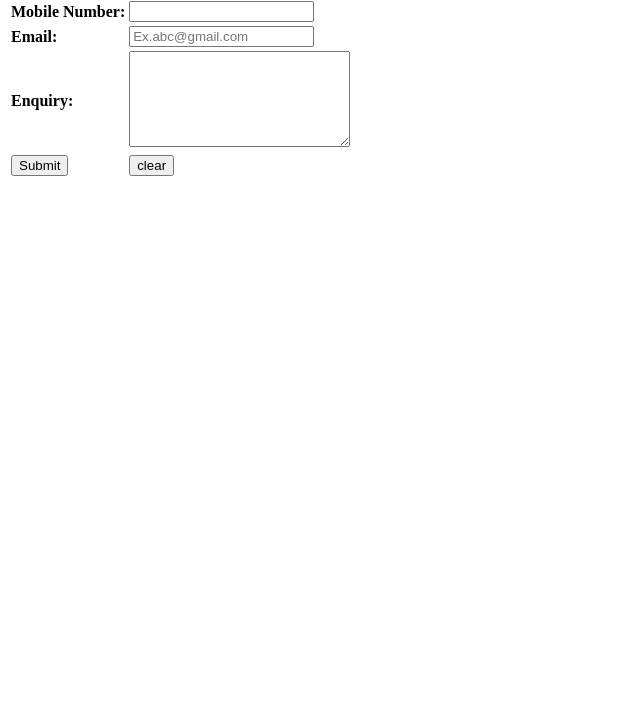
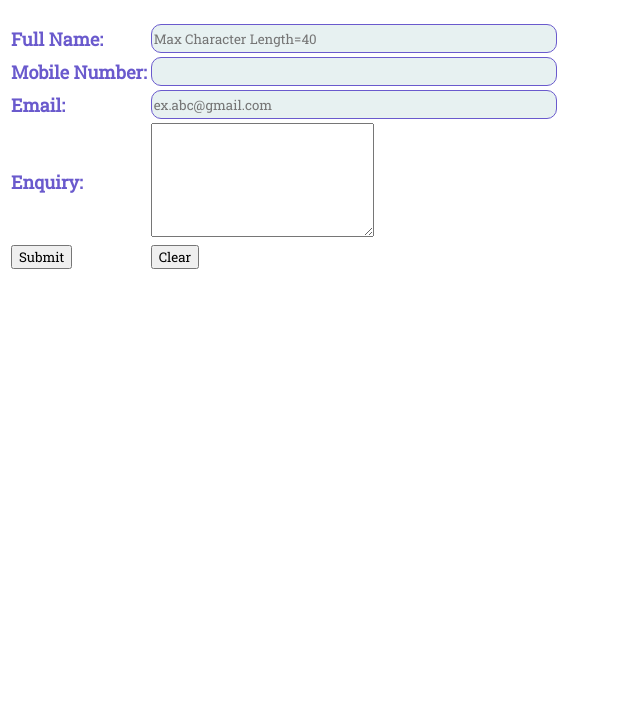
Before and after one commit to sayalighoropade/MyProfile, a plain HTML site: page contactus.html in a window 1280 px wide. Shown: the part 86-800 px from the top of the page, without its empty margins (0-640 px from the left). Drawn offline with Linux system fonts and the light colour scheme.

Commit message:
updated contactUs.html

```diff
--- a/contactus.html
+++ b/contactus.html
@@ -2,6 +2,52 @@
 <html>
   <head>
     <title>Contact Us</title>
+    <link rel="preconnect" href="https://fonts.googleapis.com" />
+    <link rel="preconnect" href="https://fonts.gstatic.com" crossorigin />
+    <link
+      href="https://fonts.googleapis.com/css2?family=Indie+Flower&family=Kanit&family=Oswald&family=Roboto+Slab&display=swap"
+      rel="stylesheet"/>
+    <style>
+      *{
+
+        text-transform: capitalize;
+        font-family: 'Roboto Slab', serif;
+
+      }
+      h3{
+        font-size: xx-large;
+        text-decoration: underline;
+      }
+      label{
+        font-size: large;
+        color: slateblue;
+      }
+      input{
+        width: 400px;
+        height: 25px;
+        border-radius: 10px;
+        border: 1px solid slateblue;
+
+        color: cadetblue;
+        background-color: rgb(231, 241, 241);
+
+
+      }
+      input[type="text"]{
+        color: red;
+        text-transform: capitalize;
+      }
+      input[type="email"]{
+           text-transform: lowercase;
+      }
+      #submit:hover{
+        background-color: rgb(238, 135, 98);
+      }
+      button[type="reset"]:hover{
+         background-color: rgb(238, 135, 98);
+      }
+
+    </style>
   </head>
   <body>
     <h3><strong>Contact Us</strong></h3>
@@ -26,14 +72,14 @@
             <td>
               <label><strong>Mobile Number:</strong></label>
             </td>
-            <td><input type="number" /></td>
+            <td><input type="number" maxlength="10" /></td>
           </tr>
 
           <tr>
             <td>
               <label><strong>Email:</strong></label>
             </td>
-            <td><input type="text" placeholder="Ex.abc@gmail.com" /></td>
+            <td><input type="email" placeholder="Ex.abc@gmail.com" /></td>
           </tr>
 
           <tr>
@@ -44,8 +90,8 @@
           </tr>
 
           <tr>
-            <td><button type="submit">Submit</button></td>
-            <td><button type="reset">clear</button></td>
+            <td><button type="submit" id="submit">Submit</button></td>
+            <td><button type="reset" >clear</button></td>
           </tr>
         </tbody>
       </table>
```
